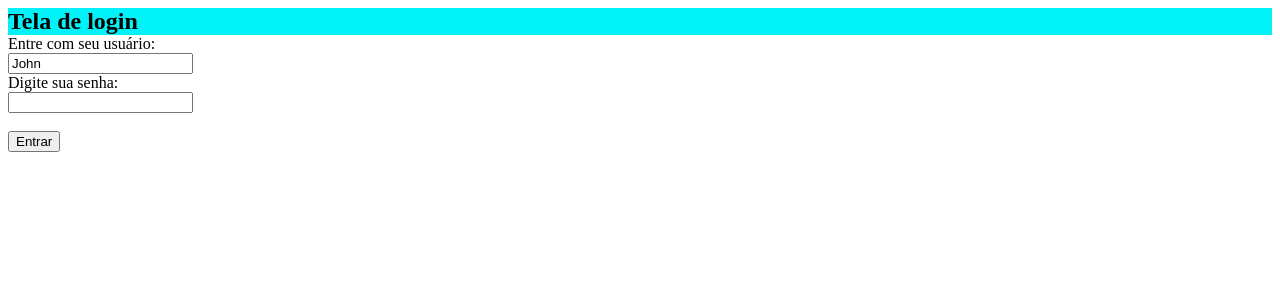
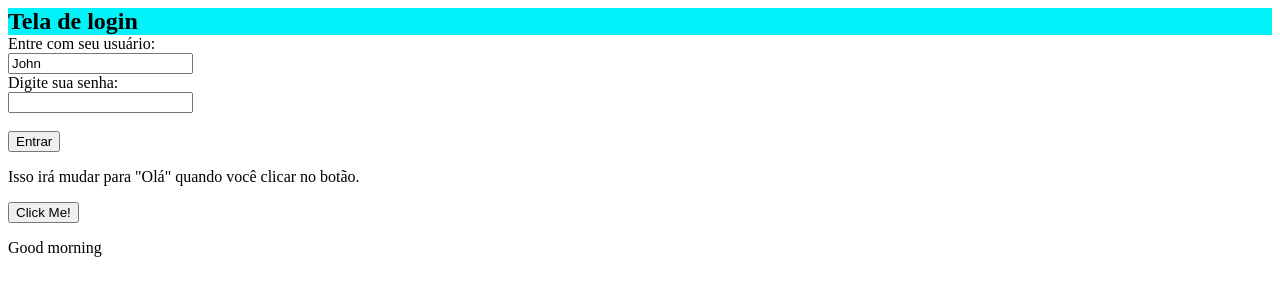
Before and after one commit to nego-7/Ci-ncia-aula-7, a plain HTML site: page index.html in a window 1280 px wide. Drawn offline with Linux system fonts and the light colour scheme.

Commit message:
Add files via upload

```diff
--- a/index.html
+++ b/index.html
@@ -15,5 +15,33 @@
       <input type="password" id="isenha" name="lname" value=""><br><br>
       <input type="submit" value="Entrar">
     </form>
+    <p id="demo">Isso irá mudar para "Olá" quando você clicar no botão.</p>
+
+    <button type="button" onclick='document.getElementById("demo").innerHTML = "Olá!"'>Click Me!</button>
+
+   <!---- <p id="hour">Good Evening!</p> -->
+    <!--<script>
+        if (new Date().getHours() < 22) {
+          document.getElementById("hour").innerHTML = "Good day!";
+    } -->
+
+
+        </script>
+
+
+        <p id="aula 7"></p>
+        <script>
+            const time = new Date().getHours();
+            let greeting;
+            if (time < 10) {
+              greeting = "Good morning";
+            } else if (time < 20) {
+              greeting = "Good day";
+            } else {
+              greeting = "Good evening";
+            }
+            document.getElementById("aula 7").innerHTML = greeting;
+            </script>
+
 </body>
 </html>
```
